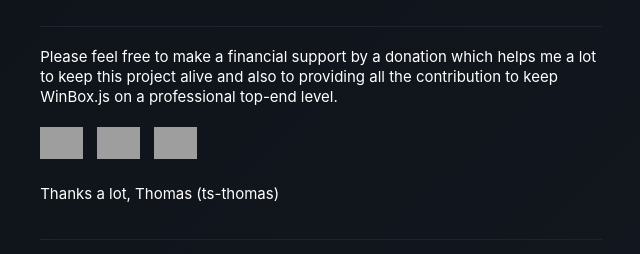
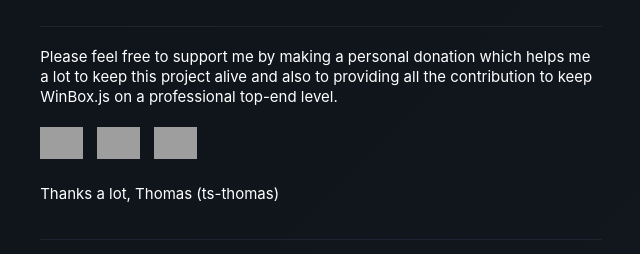
Before and after one commit to nextapps-de/winbox, a website: page index.html in a window 1280 px wide. Shown: the part 474-728 px from the top of the page, without its empty margins (319-959 px from the left). Drawn offline with nearby package versions, Linux system fonts and the light colour scheme; grey boxes are pictures that could not be loaded.

```diff
--- a/index.html
+++ b/index.html
@@ -149,7 +149,7 @@
 
         <hr>
         <p style="font-size: 15px; line-height: 20px;">
-            Please feel free to make a financial support by a donation which helps me a lot to keep this project alive and also to providing all the contribution to keep WinBox.js on a professional top-end level.
+            Please feel free to support me by making a personal donation which helps me a lot to keep this project alive and also to providing all the contribution to keep WinBox.js on a professional top-end level.
             <br><br>
             <a href="https://opencollective.com/winboxjs/donate" target="_blank" style="margin-right: 10px">
                 <img src="https://opencollective.com/webpack/donate/button@2x.png?color=blue" height="32" alt="Donate using Open Collective">
```
Also changed, not shown: README.md.
